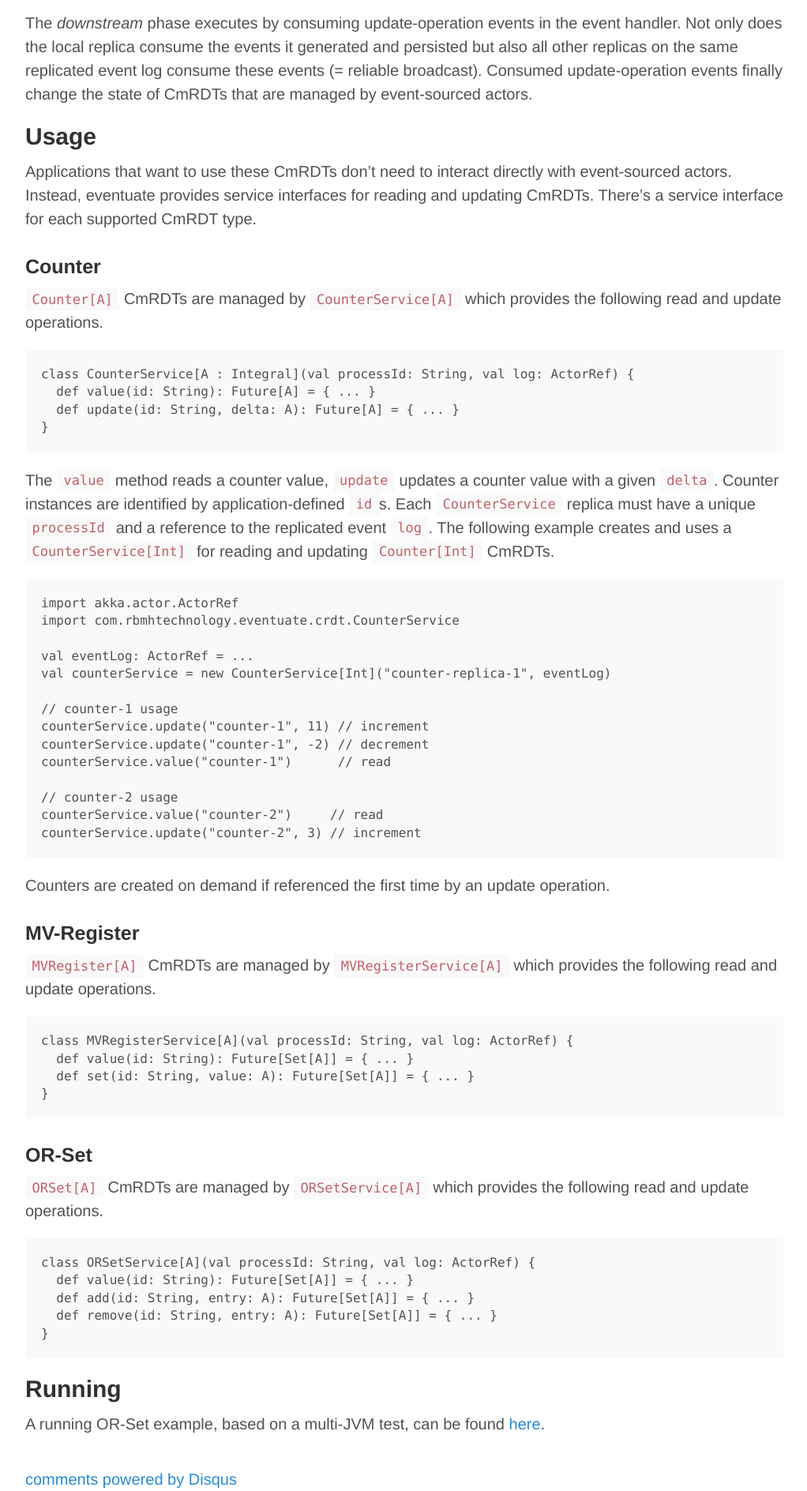
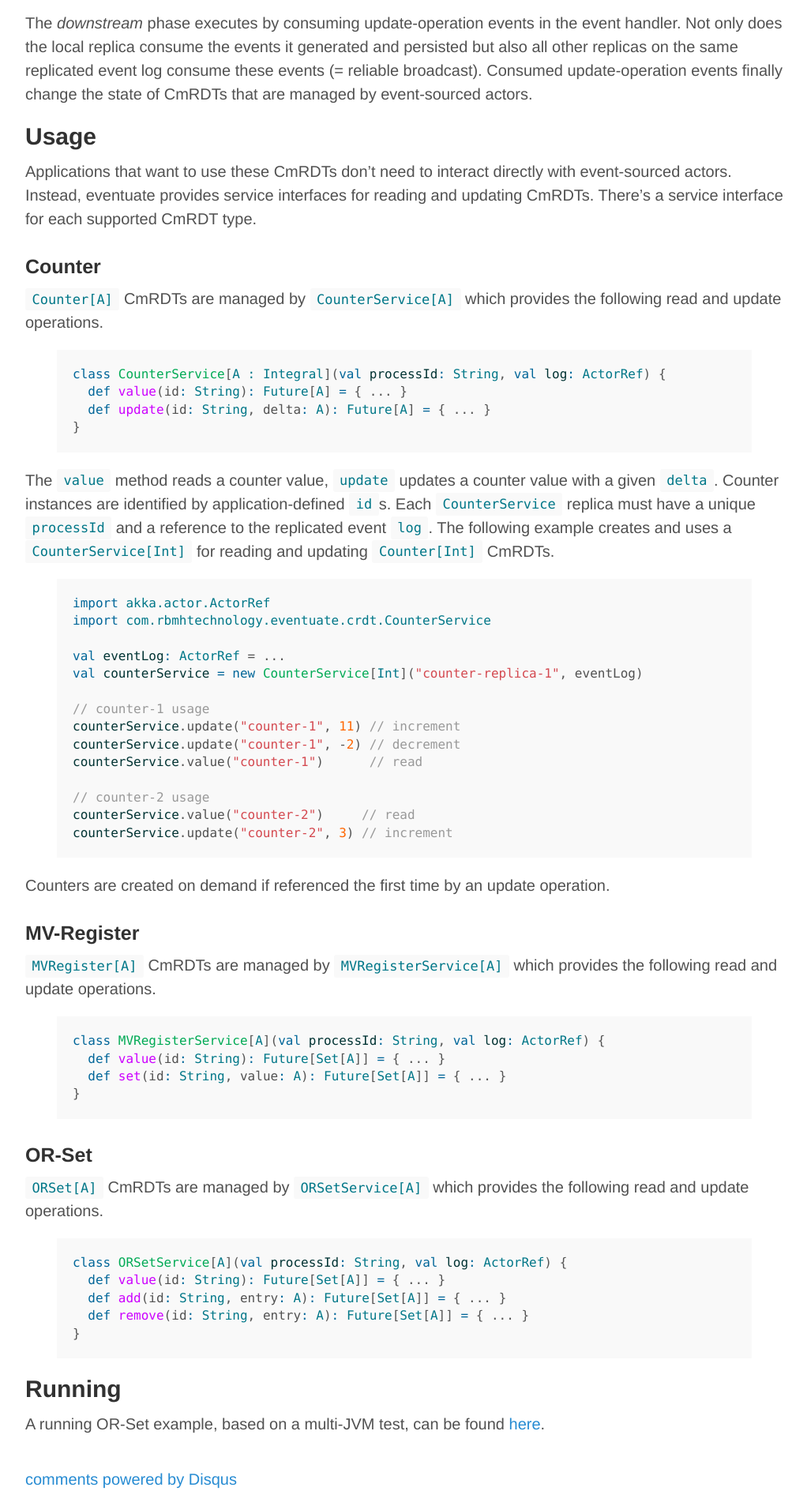
Before and after one commit to krasserm/krasserm.github.io, a Jekyll site: the page built from _posts/2015-02-17-Implementing-operation-based-CRDTs.md, in a window 1280 px wide. Shown: the part 1219-3107 px from the top of the page at 79% size, without its empty margins (128-1150 px from the left). Built offline with Jekyll 4.4.1, drawn with Linux system fonts in a browser that asks for light colours; comment, search, counter and statistics services are not loaded.

Commit message:
Add syntax highlighting

```diff
--- a/_posts/2015-02-17-Implementing-operation-based-CRDTs.md
+++ b/_posts/2015-02-17-Implementing-operation-based-CRDTs.md
@@ -42,27 +42,31 @@ Applications that want to use these CmRDTs don't need to interact directly with
 
 `Counter[A]` CmRDTs are managed by `CounterService[A]` which provides the following read and update operations.
 
-    class CounterService[A : Integral](val processId: String, val log: ActorRef) {
-      def value(id: String): Future[A] = { ... }
-      def update(id: String, delta: A): Future[A] = { ... }
-    }
+{% highlight scala %}
+class CounterService[A : Integral](val processId: String, val log: ActorRef) {
+  def value(id: String): Future[A] = { ... }
+  def update(id: String, delta: A): Future[A] = { ... }
+}
+{% endhighlight %}
 
 The `value` method reads a counter value, `update` updates a counter value with a given `delta`. Counter instances are identified by application-defined `id`s. Each `CounterService` replica must have a unique `processId` and a reference to the replicated event `log`. The following example creates and uses a `CounterService[Int]` for reading and updating `Counter[Int]` CmRDTs.
 
-    import akka.actor.ActorRef
-    import com.rbmhtechnology.eventuate.crdt.CounterService
+{% highlight scala %}
+import akka.actor.ActorRef
+import com.rbmhtechnology.eventuate.crdt.CounterService
 
-    val eventLog: ActorRef = ...
-    val counterService = new CounterService[Int]("counter-replica-1", eventLog)
+val eventLog: ActorRef = ...
+val counterService = new CounterService[Int]("counter-replica-1", eventLog)
 
-    // counter-1 usage
-    counterService.update("counter-1", 11) // increment
-    counterService.update("counter-1", -2) // decrement
-    counterService.value("counter-1")      // read
+// counter-1 usage
+counterService.update("counter-1", 11) // increment
+counterService.update("counter-1", -2) // decrement
+counterService.value("counter-1")      // read
 
-    // counter-2 usage
-    counterService.value("counter-2")     // read
-    counterService.update("counter-2", 3) // increment
+// counter-2 usage
+counterService.value("counter-2")     // read
+counterService.update("counter-2", 3) // increment
+{% endhighlight %}
 
 Counters are created on demand if referenced the first time by an update operation.
 
@@ -70,20 +74,24 @@ Counters are created on demand if referenced the first time by an update operati
 
 `MVRegister[A]` CmRDTs are managed by `MVRegisterService[A]` which provides the following read and update operations.
 
-    class MVRegisterService[A](val processId: String, val log: ActorRef) {
-      def value(id: String): Future[Set[A]] = { ... }
-      def set(id: String, value: A): Future[Set[A]] = { ... }
-    }
+{% highlight scala %}
+class MVRegisterService[A](val processId: String, val log: ActorRef) {
+  def value(id: String): Future[Set[A]] = { ... }
+  def set(id: String, value: A): Future[Set[A]] = { ... }
+}
+{% endhighlight %}
 
 ### OR-Set
 
 `ORSet[A]` CmRDTs are managed by `ORSetService[A]` which provides the following read and update operations.
 
-    class ORSetService[A](val processId: String, val log: ActorRef) {
-      def value(id: String): Future[Set[A]] = { ... }
-      def add(id: String, entry: A): Future[Set[A]] = { ... }
-      def remove(id: String, entry: A): Future[Set[A]] = { ... }
-    }
+{% highlight scala %}
+class ORSetService[A](val processId: String, val log: ActorRef) {
+  def value(id: String): Future[Set[A]] = { ... }
+  def add(id: String, entry: A): Future[Set[A]] = { ... }
+  def remove(id: String, entry: A): Future[Set[A]] = { ... }
+}
+{% endhighlight %}
 
 Running
 -------
--- a/css/poole.css
+++ b/css/poole.css
@@ -155,7 +155,7 @@ pre {
 code {
   padding: .25em .5em;
   font-size: 85%;
-  color: #bf616a;
+  color: #078;
   background-color: #f9f9f9;
   border-radius: 3px;
 }
--- a/css/syntax.css
+++ b/css/syntax.css
@@ -27,14 +27,14 @@
 .highlight .s { color: #d44950 } /* Literal.String */
 .highlight .na { color: #4f9fcf } /* Name.Attribute */
 .highlight .nb { color: #366 } /* Name.Builtin */
-.highlight .nc { color: #0a8; } /* Name.Class */
+.highlight .nc { color: #0a5; } /* Name.Class */
 .highlight .no { color: #360 } /* Name.Constant */
 .highlight .nd { color: #99f } /* Name.Decorator */
 .highlight .ni { color: #999; } /* Name.Entity */
 .highlight .ne { color: #c00; } /* Name.Exception */
 .highlight .nf { color: #c0f } /* Name.Function */
 .highlight .nl { color: #99f } /* Name.Label */
-.highlight .nn { color: #0cf; } /* Name.Namespace */
+.highlight .nn { color: #078; } /* Name.Namespace */
 .highlight .nt { color: #2f6f9f; } /* Name.Tag */
 .highlight .nv { color: #033 } /* Name.Variable */
 .highlight .ow { color: #000; } /* Operator.Word */
```
